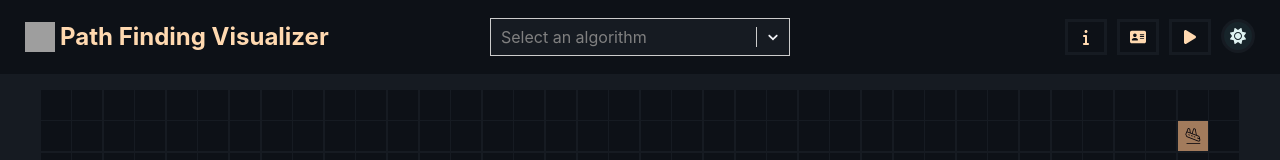
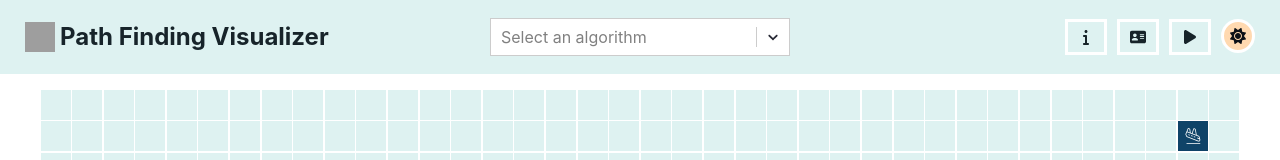
Before and after one commit to Raveen2001/Path-Finding-Visualizer, a React (Vite) app: page / in a window 1280 px wide. Shown: the top 160 px of the page. Built offline with nearby package versions, Linux system fonts and the light colour scheme; grey boxes are pictures that could not be loaded.

Commit message:
used local storage for persistant data

```diff
--- a/src/context/PathVisualizerProvider.tsx
+++ b/src/context/PathVisualizerProvider.tsx
@@ -17,6 +17,7 @@ import {
 import useGrid from "../utils/useGrid";
 import { showToast } from "../utils/toast";
 import { CallBackProps, STATUS } from "react-joyride";
+import useLocalStorage from "../utils/useLocalStorage";
 
 const PathVisualizerOptionsContext =
   createContext<IPathVisualizerOptionsContext | null>(null);
@@ -45,7 +46,7 @@ const PathVisualizerProvider: React.FC<IPathVisualizerProvider> = ({
   const [graph, setGraph] = useState<GraphModel>(new GraphModel(0, 0));
   const [path, setPath] = useState<NodeModel[]>([]);
 
-  const [showTour, setShowTour] = useState(true);
+  const [showTour, setShowTour] = useLocalStorage<boolean>("showTour", true);
 
   useEffect(() => {
     setGraph(new GraphModel(rows, cols));
--- a/src/models/index.ts
+++ b/src/models/index.ts
@@ -4,6 +4,7 @@ import React from "react";
 import { CallBackProps } from "react-joyride";
 import { GraphModel, NodeModel } from ".";
 
+export type Theme = "light" | "dark";
 export type TAlgorithm = {
   name: string;
   fn: (
--- a/src/path-visualizer/PathVisualizer.tsx
+++ b/src/path-visualizer/PathVisualizer.tsx
@@ -1,5 +1,4 @@
 import _ from "lodash";
-import React, { useEffect } from "react";
 import ReactJoyride from "react-joyride";
 import { TOUR_STEPS, TOUR_THEME } from "../constants";
 import { usePathVisualizerOptionsContext } from "../context/PathVisualizerProvider";
--- a/src/path-visualizer/theme-switcher/ThemeSwitcher.tsx
+++ b/src/path-visualizer/theme-switcher/ThemeSwitcher.tsx
@@ -2,27 +2,31 @@ import React, { useEffect, useState } from "react";
 import { ReactComponent as SunIcon } from "../../assets/svg/sun.svg";
 import { ReactComponent as MoonIcon } from "../../assets/svg/moon.svg";
 import "./ThemeSwitcher.scss";
+import useLocalStorage from "../../utils/useLocalStorage";
+import { Theme } from "../../models";
 
 const ThemeSwitcher = ({ ...props }) => {
-  const [isDarkTheme, setIsDarkTheme] = useState<boolean>(true);
+  const [theme, setTheme] = useLocalStorage<Theme>("theme", "light");
+
   // change theme
   useEffect(() => {
     document.body.classList.remove("dark", "light");
-    if (isDarkTheme) document.body.classList.add("dark");
-    else document.body.classList.add("light");
-  }, [isDarkTheme]);
+    if (theme === "dark") document.body.classList.add("dark");
+    if (theme === "light") document.body.classList.add("light");
+  }, [theme]);
   return (
     <div
       className="Theme-Switcher"
       onClick={(e) => {
         e.stopPropagation();
-        setIsDarkTheme((v) => !v);
+        if (theme === "dark") setTheme("light");
+        if (theme === "light") setTheme("dark");
       }}
       {...props}
     >
-      {isDarkTheme && <SunIcon />}
+      {theme === "light" && <SunIcon />}
 
-      {!isDarkTheme && (
+      {theme === "dark" && (
         <MoonIcon
           fill="var(--other-primary-color)"
           width={"16"}
--- /dev/null
+++ b/src/utils/useLocalStorage.ts
@@ -0,0 +1,45 @@
+import { useState } from "react";
+
+const useLocalStorage = <T>(
+  key: string,
+  initialValue: T
+): [T, (val: T) => void] => {
+  // State to store our value
+  // Pass initial state function to useState so logic is only executed once
+  const [storedValue, setStoredValue] = useState<T>(() => {
+    if (typeof window === "undefined") {
+      return initialValue;
+    }
+    try {
+      // Get from local storage by key
+      const item = window.localStorage.getItem(key);
+      // Parse stored json or if none return initialValue
+      return item ? JSON.parse(item) : initialValue;
+    } catch (error) {
+      // If error also return initialValue
+      console.log(error);
+      return initialValue;
+    }
+  });
+  // Return a wrapped version of useState's setter function that ...
+  // ... persists the new value to localStorage.
+  const setValue = (value: T) => {
+    try {
+      // Allow value to be a function so we have same API as useState
+      const valueToStore =
+        value instanceof Function ? value(storedValue) : value;
+      // Save state
+      setStoredValue(valueToStore);
+      // Save to local storage
+      if (typeof window !== "undefined") {
+        window.localStorage.setItem(key, JSON.stringify(valueToStore));
+      }
+    } catch (error) {
+      // A more advanced implementation would handle the error case
+      console.log(error);
+    }
+  };
+  return [storedValue, setValue];
+};
+
+export default useLocalStorage;
```
